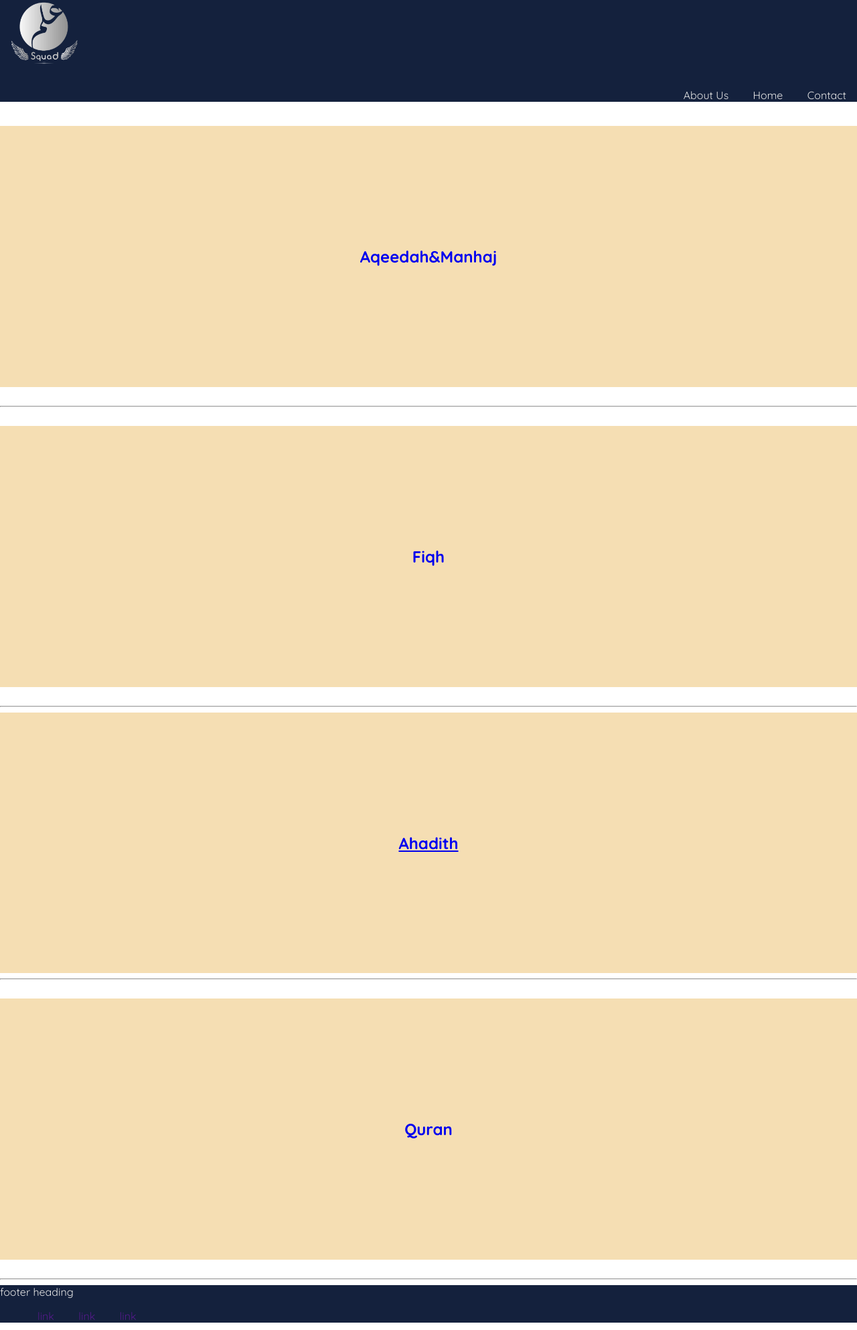
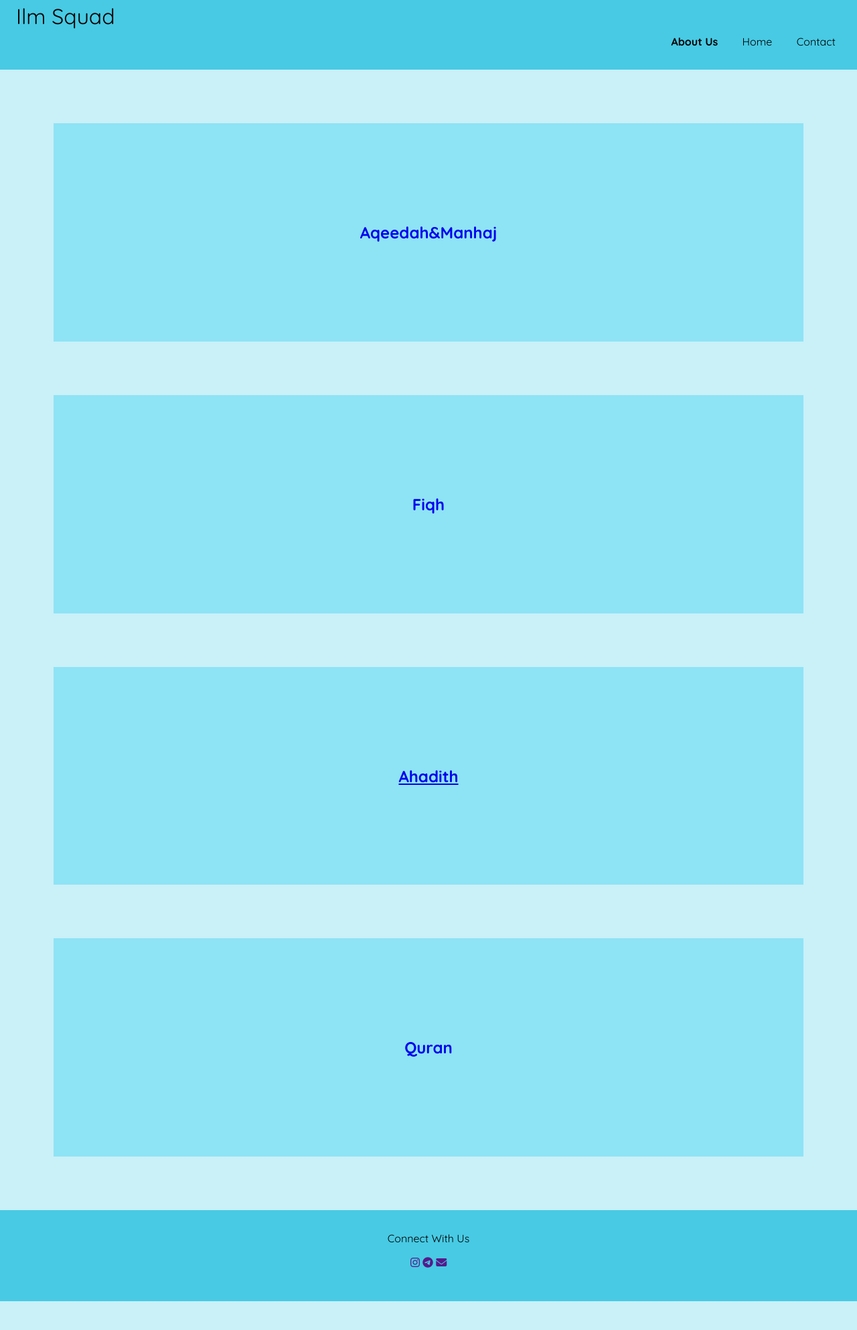
Before and after one commit to nashitshayan/ilmsquad-blog, a plain HTML site: page index.html in a window 1280 px wide. Shown: the part 20-2006 px from the top of the page at 67% size. After the commit the page ends 1963 px from the top, so only its background shows below. Drawn offline with Linux system fonts and the light colour scheme.

Commit message:
set the color and structure

```diff
--- a/css/styles.css
+++ b/css/styles.css
@@ -4,8 +4,13 @@
 /* colors */
 :root {
     --primary-color: #14213d;
-    --font-color: #e5e5e5;
-    --time: 0.707s
+    --font-color: black;
+    --time: 0.707s;
+    --bg-main: #caf0f8;
+    --bg-nav: #48cae4;
+    --bg-s1: #8EE3F5;
+    --bg-s2: #A8E0FF;
+
 }
 /* body */
 
@@ -13,20 +18,33 @@ body {
     font-family: 'Quicksand', sans-serif;
     padding: 0;
     margin: 0 ;
+    background-color: var(--bg-main);
+
 }
 
 /* nav */
 
 .nav {
-    background-color: var(--primary-color);
+    background-color: var(--bg-nav);
+    padding: 1rem;
 }
 
+.nav-brand {
+    font-size: 2rem;
+    position: relative;
+    display: inline;
+    top: 0.5rem;
+    left: 0.5rem;
+    font-weight: lighter;
+    color:var(--font-color);
+}
 .nav-items {
     text-align: right;
  }
 .nav-items a{
 
     color: var(--font-color);
+    padding: 0.5rem 1rem;
 }
 
 /* images */
@@ -42,8 +60,11 @@ body {
 .link {
     box-sizing: border-box;
     text-decoration: none;
-    padding: 0.5rem 1rem;
 
+}
+
+.link-active {
+    font-weight: bold;
 }
 
 .link:hover{
@@ -85,15 +106,27 @@ ul a{
     display: inline;
 }
 
+ul {
+    padding-inline-start: 0;
+}
 /* sections */
 
 .section {
 
-    background-color:wheat;
-    padding: 10rem;
 
+    margin: 5rem;
+    padding: 8rem;
+    background-color: var(--bg-s1);
     text-align: center;
 }
+
+/* .s1 {
+    background-color: var(--bg-s1);
+}
+.s2 {
+    background-color: var(--bg-s2);
+}
+ */
 
 
 
@@ -116,6 +149,8 @@ ul a{
 /* footer */
 
 .footer {
-    background-color: var(--primary-color);
+    background-color: var(--bg-nav);
     color: var(--font-color);
+    padding: 2rem;
+    text-align: center;
 }
--- a/index.html
+++ b/index.html
@@ -7,15 +7,17 @@
     <meta name="viewport" content="width=device-width, initial-scale=1.0">
     <title>Ilm Squad</title>
     <link rel="stylesheet" href="/css/styles.css">
+
 </head>
 
 <body>
 
     <!-- nav -->
     <nav class="nav">
-        <div class="nav-brand">
-            <img class="logo-img" src="/images/brand-logo.png" alt="">
-        </div>
+        <h1 class="nav-brand">
+            <!-- <img class="logo-img" src="/images/brand-logo-1.png" alt=""> -->
+            Ilm Squad
+        </h1>
         <ul class="list-non-bullet nav-items">
             <li class="list-item-inline">
                 <a class="link link-active" href="">About Us</a>
@@ -32,7 +34,7 @@
     <!-- main section -->
 
     <a class="link" href="/main-topics/aqeedah.html">
-        <section class="section">
+        <section class="section s1">
             <div class="container-center">
                 <h1 class="">
                     Aqeedah&Manhaj
@@ -41,9 +43,9 @@
         </section>
     </a>
 
-    <hr>
+
     <a class="link" href="/main-topics/fiqh.html">
-        <section class="section">
+        <section class="section s2">
             <div class="container-center">
                 <h1 class="">
                     Fiqh
@@ -51,9 +53,9 @@
             </div>
         </section>
     </a>
-    <hr>
+
     <a class="ink" href="/main-topics/hadith.html">
-        <section class="section">
+        <section class="section s1">
             <div class="container-center">
                 <h1 class="">
                     Ahadith
@@ -61,9 +63,9 @@
             </div>
         </section>
     </a>
-    <hr>
+
     <a class="link" href="/main-topics/quran.html">
-        <section class="section">
+        <section class="section s2">
             <div class="container-center">
                 <h1 class="">
                     Quran
@@ -71,25 +73,31 @@
             </div>
         </section>
     </a>
-    <hr>
+
 
 
     <!-- footer -->
     <footer class="footer">
-        <div class="footer-header">footer heading</div>
+        <div class="footer-header">Connect With Us</div>
 
         <ul class="social-links list-non-bullet">
             <li class="list-item-inline">
-                <a class="link" href="">link</a>
+                <a class="link social-link" href="">
+                    <i class="fab fa-instagram"></i>
+                </a>
             </li>
             <li class="list-item-inline">
-                <a class="link" href="">link</a>
+                <a class="link social-link" href="">
+                    <i class="fab fa-telegram"></i>
+                </a>
             </li>
             <li class="list-item-inline">
-                <a class="link" href="">link</a>
+                <a class="link social-link" href="">
+                    <i class="fas fa-envelope"></i>
+                </a>
             </li>
         </ul>
     </footer>
 </body>
-
+<script src="https://kit.fontawesome.com/9787a83363.js" crossorigin="anonymous"></script>
 </html>
```
Also changed, not shown: images/brand-logo-1.png (added).
